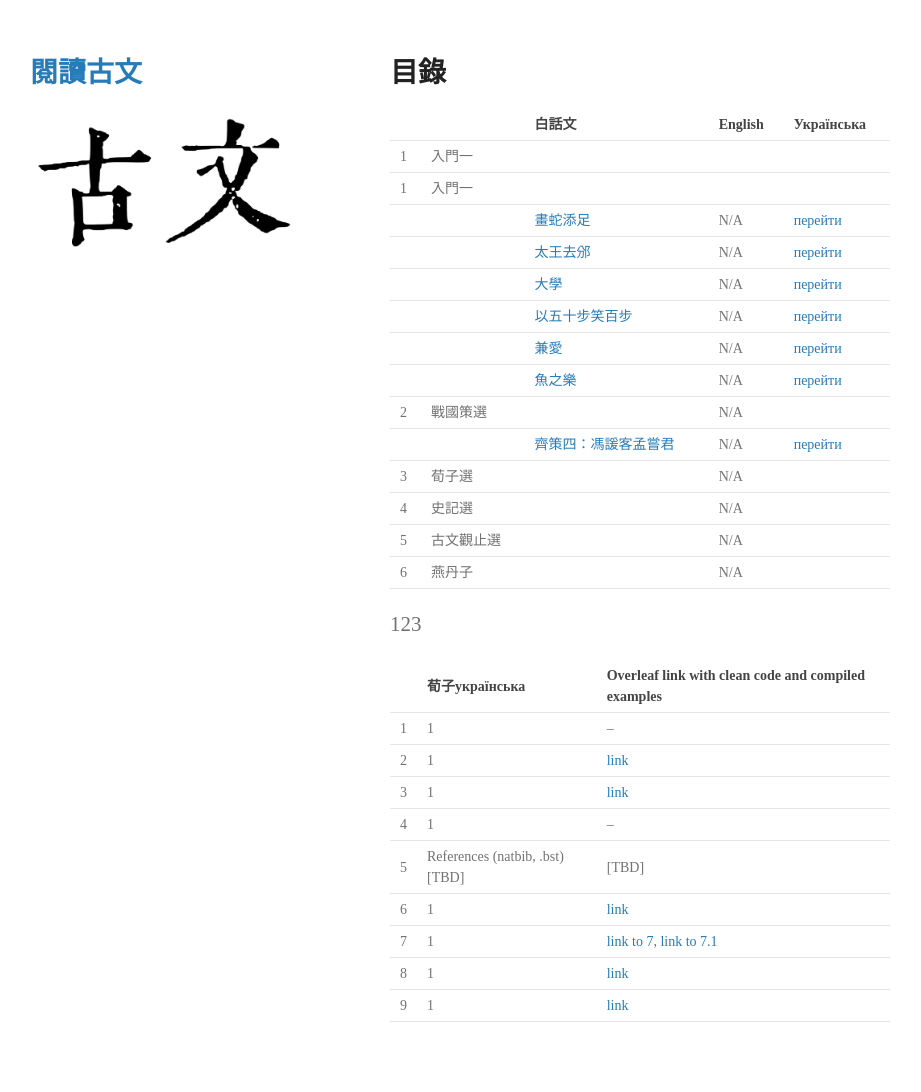
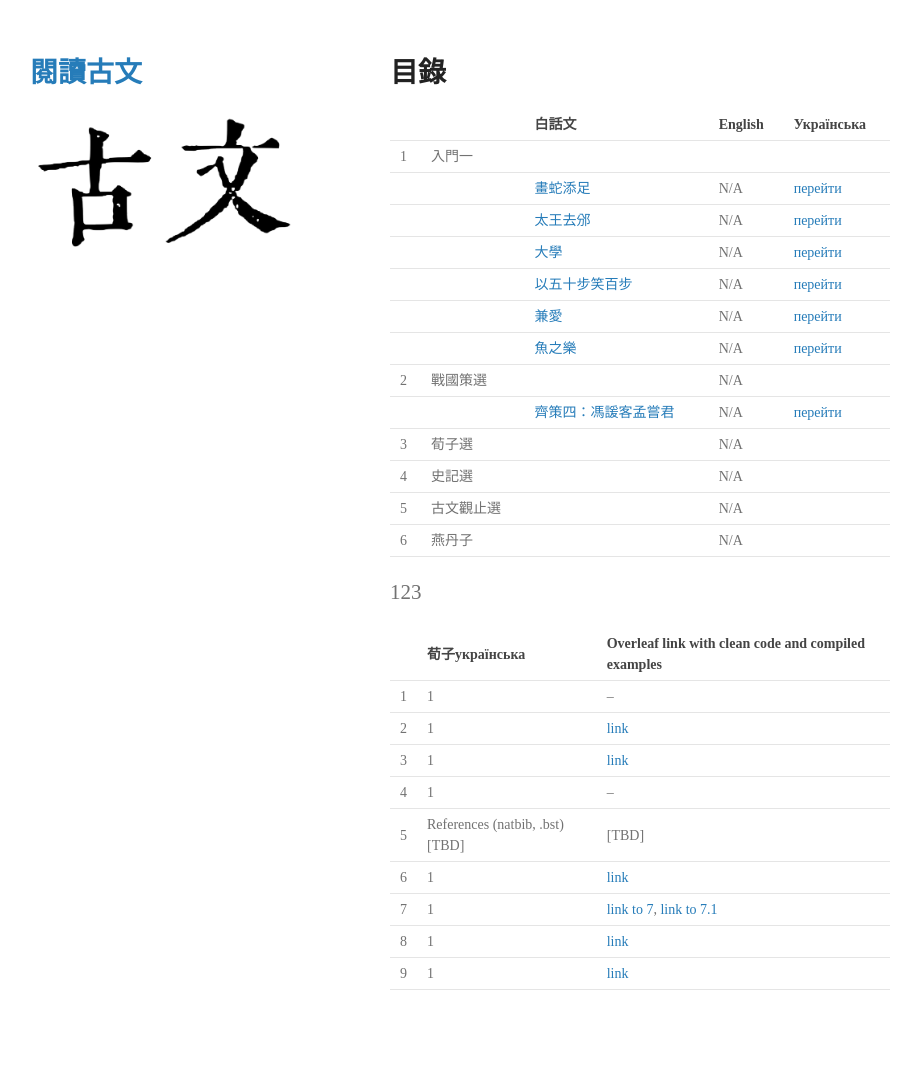
Before and after one commit to DOzernyi/wenyanwen, a Jekyll site: the page built from index.md, in a window 1280 px wide. Shown: the whole page, without its empty margins (180-1101 px from the left). Built offline with Jekyll 4.4.1, drawn with Linux system fonts in a browser that asks for light colours; some web fonts are replaced; after the commit the page ends 1060 px from its top, so only the background shows below that.

Commit message:
Update index.md

```diff
--- a/index.md
+++ b/index.md
@@ -23,7 +23,6 @@ layout: default
 |   |           | 白話文                                           | English   | Українська  |
 |:--|:----------|:------------------|:------------------|:------------------|
 | 1 | 入門一    |                                                  |            |             |
-| 1 | 入門一    |                                                  |            |              |
 |   |          | [畫蛇添足](./pages/白話文/入門/畫蛇添足.html) | N/A                | [перейти](./pages/українська/вступ/7.html)|
 |   |          | [太王去邠](./pages/白話文/入門/太王去邠.html) | N/A                | [перейти](./pages/українська/вступ/8.html)|
 |   |          | [大學](./pages/白話文/入門/大學.html) | N/A                | [перейти](./pages/українська/вступ/9.html)|
```
